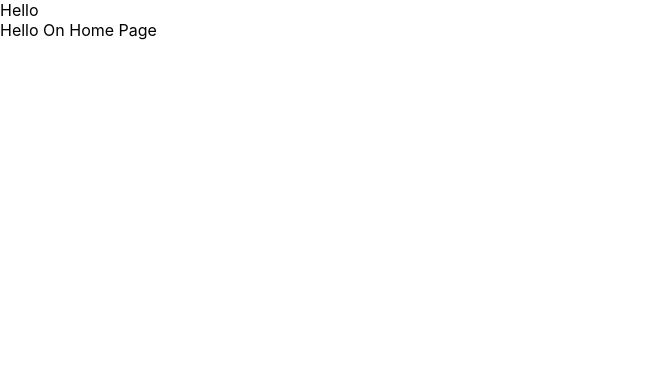
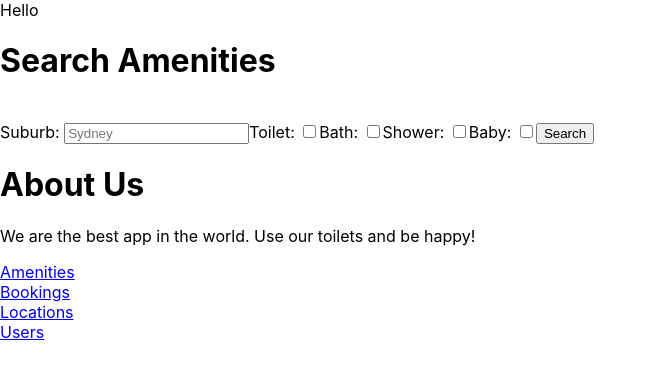
Before and after one commit to ritikagoel87/PeePooReact, a React (Create React App) app: page /amenities in a window 1280 px wide. Shown: the top 376 px of the page, without its empty margins (0-657 px from the left). Built offline with nearby package versions, Linux system fonts and the light colour scheme.

Commit message:
mila react

```diff
--- a/package.json
+++ b/package.json
@@ -3,6 +3,7 @@
   "version": "0.1.0",
   "private": true,
   "dependencies": {
+    "axios": "^0.18.0",
     "react": "^16.8.6",
     "react-dom": "^16.8.6",
     "react-router-dom": "^5.0.0",
--- a/src/Routes.js
+++ b/src/Routes.js
@@ -14,6 +14,7 @@ import Users from './components/Users';
 import Payments from './components/Payments';
 import Locations from './components/Locations';
 import Amenities from './components/Amenities';
+import SearchForm from './components/SearchForm';
 
 const Routes = (
   <Router>
--- a/src/components/Amenities.js
+++ b/src/components/Amenities.js
@@ -1,15 +1,78 @@
 import React, { Component } from 'react';
 import Navbar from './Navbar';
+import axios from 'axios';
+import { Link } from 'react-router-dom';
+
+const SERVER_URL = 'http://localhost:3000/amenities.json';
 
 class Amenities extends Component {
+  constructor() {
+    super();
+    this.state = {
+      amenities: []
+    };
+
+    const fetchAmenities = () => {
+      axios.get(SERVER_URL).then((results) => {
+        console.log(results.data);
+        this.setState({amenities: results.data});
+        setTimeout(fetchAmenities, 3000);
+      });
+    };
+    fetchAmenities();
+  }
+
+
+  render () {
+
+      return (
+        <div className="amenities">
+          <h1>All Amenities</h1>
+          <Gallery amenities={ this.state.amenities}/>
+        </div>
+      );
+
+  }
+};
+
+class Gallery extends Component {
   render() {
     return (
-      <div>
-      <Navbar />
-        Hello On Amenities Page
+      <div className="amenities">
+      <h2>Amenities</h2>
+        <table className="amenitytable">
+        <thead>
+        <tr>
+          <th>Image</th>
+          <th>Location</th>
+          <th>Price</th>
+          <th>Rating</th>
+          <th>Toilet</th>
+          <th>Bath</th>
+          <th>Shower</th>
+          <th>Baby</th>
+          </tr>
+          </thead>
+
+            <tbody>
+{this.props.amenities.map((f) =>
+  <tr key={f.id}>
+    <td>{f.image}</td>
+    <td>{f.location_id}</td>
+    <td >{f.price}</td>
+    <td >{f.rating}</td>
+    <td>{f.toilet}</td>
+    <td>{f.bath}</td>
+    <td>{f.shower}</td>
+    <td>{f.baby}</td>
+  </tr>)}
+  </tbody>
+</table>
       </div>
+
     );
   }
 }
 
+
 export default Amenities;
--- a/src/components/App.js
+++ b/src/components/App.js
@@ -1,8 +1,14 @@
 import React from 'react';
+import Home from './Home';
+import Amenities from './Amenities';
+import Bookings from './Bookings';
 
 function App() {
   return (
     <div className="App">
+    <Home />
+    <Amenities />
+    <Bookings />
     </div>
   );
 }
--- a/src/components/Bookings.js
+++ b/src/components/Bookings.js
@@ -1,15 +1,73 @@
 import React, { Component } from 'react';
 import Navbar from './Navbar';
+import axios from 'axios';
+import { Link } from 'react-router-dom';
+
+const SERVER_URL = 'http://localhost:3000/bookings.json';
+
 
 class Bookings extends Component {
+  constructor() {
+    super();
+    this.state = {
+      bookings: []
+    };
+
+    const fetchBookings = () => {
+      axios.get(SERVER_URL).then((results) => {
+        console.log(results.data);
+        this.setState({bookings: results.data});
+        setTimeout(fetchBookings, 3000);
+      });
+    };
+    fetchBookings();
+  }
+
+
+  render() {
+
+      return (
+        <div className="bookings">
+          <h1>All Bookings</h1>
+          <Gallery bookings={ this.state.bookings}/>
+        </div>
+      );
+
+  }
+};
+
+class Gallery extends Component {
   render() {
     return (
-      <div>
-      <Navbar />
-        Hello On Bookings
+      <div className="bookings">
+      <h2>Bookings</h2>
+        <table className="bookoingtable">
+        <thead>
+        <tr>
+          <th>Time In</th>
+          <th>Time Out</th>
+          <th>Amount</th>
+          <th>Amenity name</th>
+          </tr>
+          </thead>
+
+            <tbody>
+{this.props.bookings.map((f) =>
+  <tr key={f.id}>
+    <td>{f.timeIn}</td>
+    <td>{f.timeOut}</td>
+    <td >{f.amount}</td>
+    <td >{f.amenities_id}</td>
+    </tr>)}
+  </tbody>
+</table>
       </div>
+
     );
   }
 }
 
+
 export default Bookings;
+
+//just get axios
--- a/src/components/Home.js
+++ b/src/components/Home.js
@@ -1,15 +1,32 @@
 import React, { Component } from 'react';
 import Navbar from './Navbar';
+import SearchForm from './SearchForm';
+import { Link } from 'react-router-dom';
 
 class Home extends Component {
   render() {
     return (
       <div>
       <Navbar />
-        Hello On Home Page
+      <SearchForm onSubmit={ this.fetchSerchForm}/>
+      <div>
+      <h1> About Us </h1>
+      <p> We are the best app in the world. Use our toilets and be happy! </p>
+      <p>
+          <Link to="/amenities">Amenities</Link>
+          <br/>
+          <Link to="/bookings">Bookings</Link>
+          <br/>
+          <Link to="/locations">Locations</Link>
+          <br/>
+          <Link to="/users">Users</Link>
+
+        </p>
+        </div>
       </div>
     );
   }
 }
 
+
 export default Home;
--- a/src/components/Locations.js
+++ b/src/components/Locations.js
@@ -1,15 +1,77 @@
 import React, { Component } from 'react';
 import Navbar from './Navbar';
+import axios from 'axios';
+import { Link } from 'react-router-dom';
+
+const SERVER_URL = 'http://localhost:3000/locations.json';
 
 class Locations extends Component {
+  constructor() {
+    super();
+    this.state = {
+      locations: []
+    };
+
+    const fetchLocations = () => {
+      axios.get(SERVER_URL).then((results) => {
+        console.log(results.data);
+        this.setState({locations: results.data});
+        setTimeout(fetchLocations, 3000);
+      });
+    };
+    fetchLocations();
+  }
+
+  render () {
+
+      return (
+        <div className="locations">
+          <h1>All Locations</h1>
+          <Gallery locations={ this.state.locations}/>
+        </div>
+      );
+
+  }
+};
+
+class Gallery extends Component {
   render() {
     return (
-      <div>
-      <Navbar />
-        Hello On Locations Page
+      <div className="locations">
+      <h2>Locations</h2>
+        <table className="locationtable">
+        <thead>
+        <tr>
+          <th>Suburb</th>
+          <th>Street</th>
+          <th>House</th>
+          <th>Type Of House</th>
+          <th>Description</th>
+          <th>Available From</th>
+          <th>Available To</th>
+          <th>User name</th>
+          </tr>
+          </thead>
+
+            <tbody>
+{this.props.locations.map((f) =>
+  <tr key={f.id}>
+    <td>{f.suburb}</td>
+    <td>{f.street}</td>
+    <td >{f.house}</td>
+    <td >{f.typeOfHouse}</td>
+    <td>{f.description}</td>
+    <td>{f.availableFrom}</td>
+    <td>{f.availableTo}</td>
+    <td>{f.user_id}</td>
+  </tr>)}
+  </tbody>
+</table>
       </div>
+
     );
   }
 }
 
+
 export default Locations;
--- /dev/null
+++ b/src/components/SearchForm.js
@@ -0,0 +1,76 @@
+import React, { Component } from 'react';
+import './../App.css';
+import './../index.css';
+import axios from 'axios';
+
+const SERVER_URL = 'http://localhost:3000/home.json';
+
+
+class SearchForm extends Component {
+  constructor() {
+    super();
+    this.state = { suburb: '', toilet: 0, bath: 0, shower: 0, baby: 0 };
+    this._handleInputSuburb = this._handleInputSuburb.bind(this);
+    this._handleInputToilet = this._handleInputToilet.bind(this);
+    this._handleInputBath = this._handleInputBath.bind(this);
+    this._handleInputShower = this._handleInputShower.bind(this);
+    this._handleInputBaby = this._handleInputBaby.bind(this);
+    this._handleSubmit = this._handleSubmit.bind(this);
+  }
+
+  _handleInputSuburb(event) {
+    this.setState({suburb: event.target.value});
+  }
+
+  _handleInputToilet(event) {
+    this.setState({toilet: event.target.value});
+  }
+
+  _handleInputBath(event) {
+    this.setState({bath: event.target.value});
+  }
+
+  _handleInputShower(event) {
+    this.setState({shower: event.target.value});
+  }
+
+  _handleInputBaby(event) {
+    this.setState({baby: event.target.value});
+  }
+
+  _handleSubmit(event) {
+    event.preventDefault();
+    this.props.onSubmit( this.state.suburb, this.state.toilet, this.state.bath, this.state.shower, this.state.baby );
+    this.setState({suburb: ''});
+    this.setState({toilet: 0});
+    this.setState({bath: 0});
+    this.setState({shower: 0});
+    this.setState({baby: 0});
+  }
+
+  fetchSerchForm(suburb, toilet, bath, shower, baby) {
+      //console.log(flightnumber, flightdate, origin_code, destination_code, planename, seats);
+      axios.get(SERVER_URL, {suburb: suburb, toilet: toilet, bath: bath, shower: shower, baby: baby}).then((result) =>{
+        this.setState({suburb: result.data});
+      });
+    }
+
+  render() {
+    return (
+      <div>
+      <h1> Search Amenities</h1>
+      <form onSubmit={ this._handleSubmit }>
+         <br/>
+        Suburb: <input type="search" placeholder="Sydney" required onInput={ this._handleInputSuburb } />
+        Toilet: <input type="checkbox" required onInput={ this._handleInputToilet } />
+        Bath: <input type="checkbox" onInput={ this._handleInputBath } />
+        Shower: <input type="checkbox" onInput={ this._handleInputShower } />
+        Baby: <input type="checkbox" onInput={ this._handleInputBaby } />
+        <input type="submit" value="Search" />
+      </form>
+      </div>
+    );
+  }
+}
+
+export default SearchForm;
--- a/src/components/Users.js
+++ b/src/components/Users.js
@@ -1,15 +1,72 @@
 import React, { Component } from 'react';
 import Navbar from './Navbar';
+import axios from 'axios';
+import { Link } from 'react-router-dom';
+
+const SERVER_URL = 'http://localhost:3000/users.json';
 
 class Users extends Component {
+  constructor() {
+    super();
+    this.state = {
+      users: []
+    };
+
+    const fetchUsers = () => {
+      axios.get(SERVER_URL).then((results) => {
+        console.log(results.data);
+        this.setState({users: results.data});
+        setTimeout(fetchUsers, 3000);
+      });
+    };
+    fetchUsers();
+  }
+
+
+  render () {
+
+      return (
+        <div className="users">
+          <h1>All Users</h1>
+          <Gallery users={ this.state.users}/>
+        </div>
+      );
+
+  }
+};
+
+class Gallery extends Component {
   render() {
     return (
-      <div>
-      <Navbar />
-        Hello On Users
+      <div className="users">
+      <h2>Users</h2>
+        <table className="usertable">
+        <thead>
+        <tr>
+          <th>First name</th>
+          <th>Last name</th>
+          <th>Email</th>
+          <th>Admin</th>
+          <th>Owner</th>
+          </tr>
+          </thead>
+
+            <tbody>
+{this.props.users.map((f) =>
+  <tr key={f.id}>
+    <td>{f.fname}</td>
+    <td>{f.lname}</td>
+    <td >{f.email}</td>
+    <td >{f.admin}</td>
+    <td>{f.owner}</td>
+  </tr>)}
+  </tbody>
+</table>
       </div>
+
     );
   }
 }
 
+
 export default Users;
```
Also changed, not shown: 1 other file (tests, documents, lock files or other folders).
